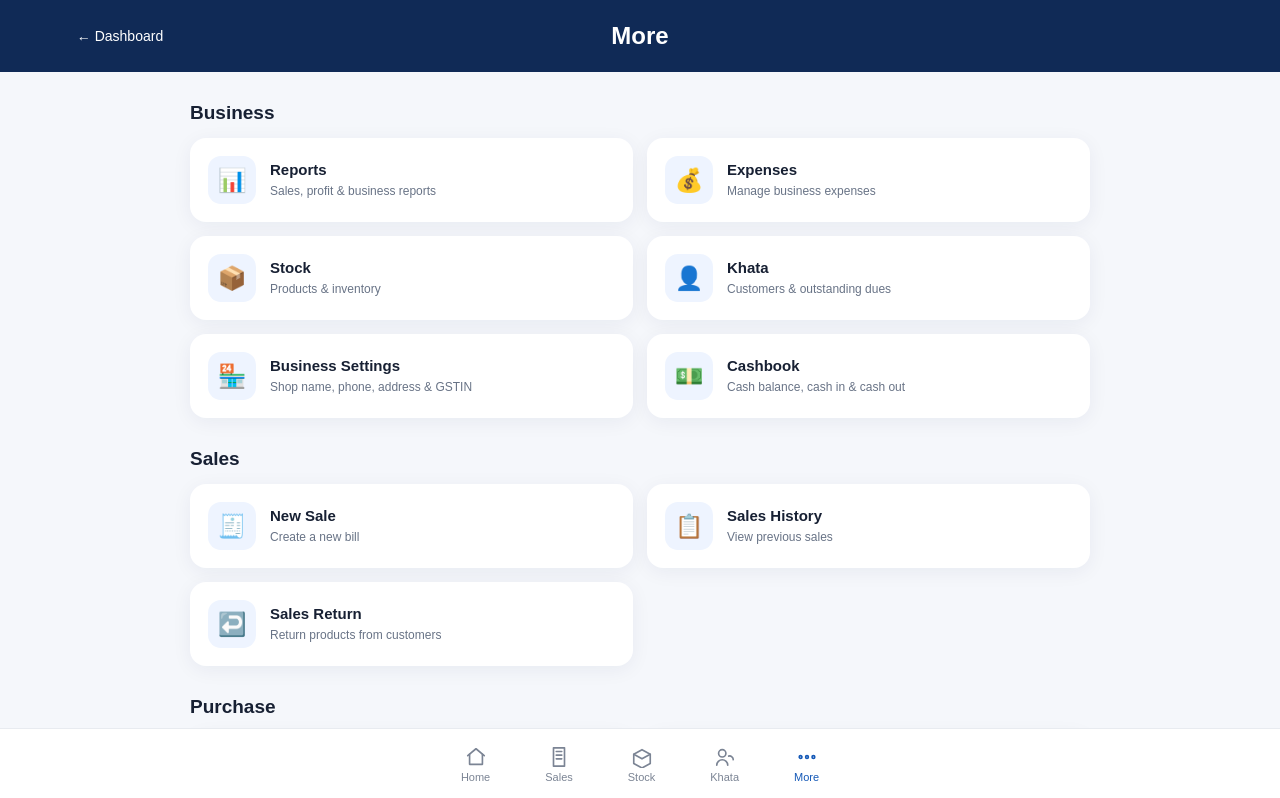
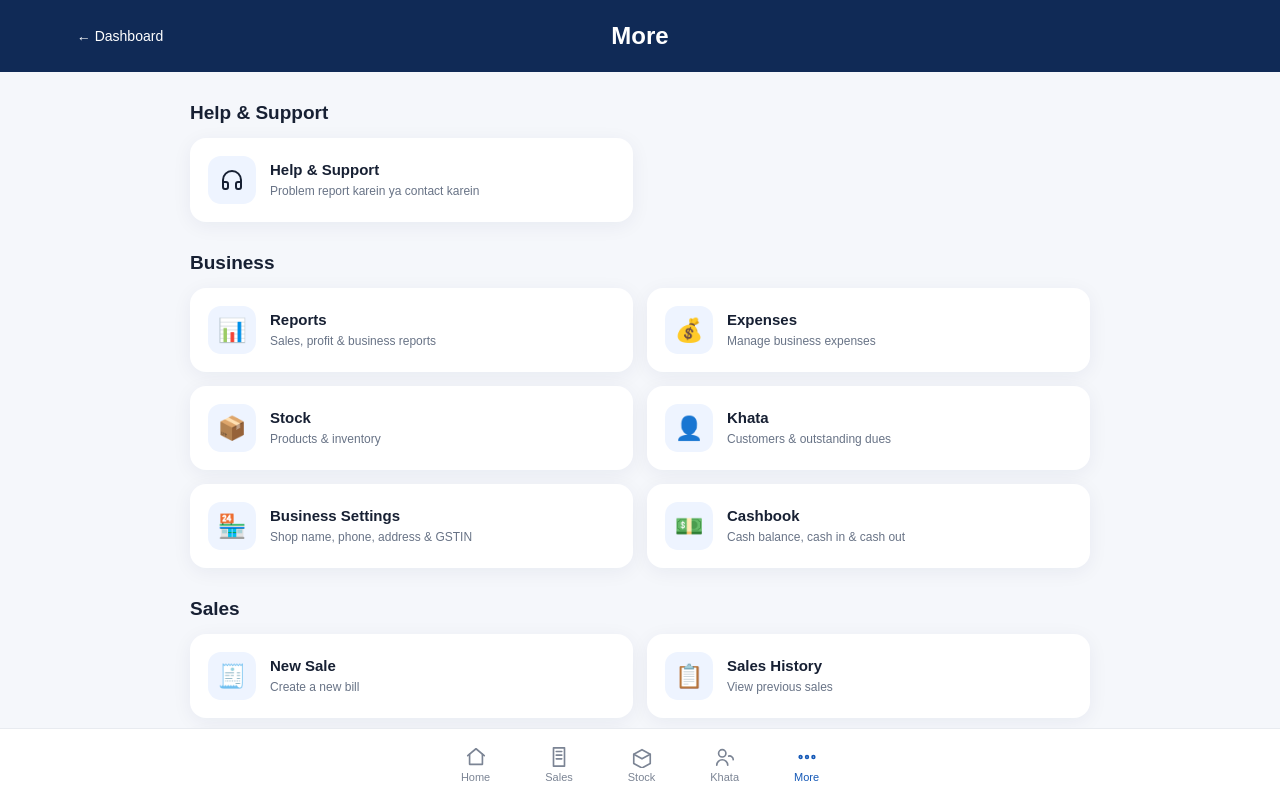
Before and after one commit to sameerkhan86926-a11y/hisabpro, a Next.js app: page /hisabpro/more in a window 1280 px wide. Shown: the top 798 px of the page. Built offline with nearby package versions, Linux system fonts and the light colour scheme; no server answers.

Commit message:
Update page.tsx

```diff
--- a/app/more/page.tsx
+++ b/app/more/page.tsx
@@ -1,6 +1,10 @@
 "use client";
 
+import { useState } from "react";
+
 export default function MorePage() {
+  const [showSupport, setShowSupport] = useState(false);
+
   return (
     <main className="more-page">
 
@@ -9,6 +13,47 @@ export default function MorePage() {
         <h1>More</h1>
         <span></span>
       </header>
+
+      {/* HELP & SUPPORT (NEW SECTION) */}
+      <section className="more-section">
+        <h2>Help & Support</h2>
+
+        <div className="more-grid">
+          <button
+            type="button"
+            onClick={() => setShowSupport(true)}
+            className="more-card"
+            style={{
+              textAlign: "left",
+              background: "#fff",
+              border: "none",
+              cursor: "pointer",
+              width: "100%",
+              fontFamily: "inherit"
+            }}
+          >
+            <div className="more-icon" style={{ display: "flex", alignItems: "center", justifyContent: "center" }}>
+              <svg
+                width="24"
+                height="24"
+                viewBox="0 0 24 24"
+                fill="none"
+                stroke="currentColor"
+                strokeWidth="2"
+                strokeLinecap="round"
+                strokeLinejoin="round"
+              >
+                <path d="M3 18v-6a9 9 0 0 1 18 0v6" />
+                <path d="M21 19a2 2 0 0 1-2 2h-1a2 2 0 0 1-2-2v-3a2 2 0 0 1 2-2h3zM3 19a2 2 0 0 0 2 2h1a2 2 0 0 0 2-2v-3a2 2 0 0 0-2-2H3z" />
+              </svg>
+            </div>
+            <div>
+              <strong>Help & Support</strong>
+              <span>Problem report karein ya contact karein</span>
+            </div>
+          </button>
+        </div>
+      </section>
 
       {/* BUSINESS */}
       <section className="more-section">
@@ -302,6 +347,111 @@ export default function MorePage() {
         </div>
       </section>
 
+      {/* SUPPORT MODAL POPUP */}
+      {showSupport && (
+        <div
+          style={{
+            position: "fixed",
+            inset: 0,
+            backgroundColor: "rgba(0, 0, 0, 0.65)",
+            backdropFilter: "blur(4px)",
+            zIndex: 9999,
+            display: "flex",
+            alignItems: "center",
+            justifyContent: "center",
+            padding: "16px"
+          }}
+        >
+          <div
+            style={{
+              backgroundColor: "#ffffff",
+              width: "100%",
+              maxWidth: "520px",
+              borderRadius: "16px",
+              overflow: "hidden",
+              boxShadow: "0 20px 25px -5px rgba(0, 0, 0, 0.3)",
+              display: "flex",
+              flexDirection: "column",
+              maxHeight: "90vh"
+            }}
+          >
+            {/* Modal Header */}
+            <div
+              style={{
+                display: "flex",
+                alignItems: "center",
+                justifyContent: "space-between",
+                padding: "14px 18px",
+                borderBottom: "1px solid #e2e8f0",
+                backgroundColor: "#f8fafc"
+              }}
+            >
+              <div style={{ display: "flex", alignItems: "center", gap: "8px", fontWeight: "bold", color: "#1e293b", fontSize: "15px" }}>
+                <svg
+                  width="18"
+                  height="18"
+                  viewBox="0 0 24 24"
+                  fill="none"
+                  stroke="#2563eb"
+                  strokeWidth="2"
+                  strokeLinecap="round"
+                  strokeLinejoin="round"
+                >
+                  <path d="M3 18v-6a9 9 0 0 1 18 0v6" />
+                  <path d="M21 19a2 2 0 0 1-2 2h-1a2 2 0 0 1-2-2v-3a2 2 0 0 1 2-2h3zM3 19a2 2 0 0 0 2 2h1a2 2 0 0 0 2-2v-3a2 2 0 0 0-2-2H3z" />
+                </svg>
+                <span>HisabPro Help & Support</span>
+              </div>
+              <button
+                type="button"
+                onClick={() => setShowSupport(false)}
+                style={{
+                  border: "none",
+                  backgroundColor: "#e2e8f0",
+                  borderRadius: "50%",
+                  width: "30px",
+                  height: "30px",
+                  cursor: "pointer",
+                  display: "flex",
+                  alignItems: "center",
+                  justifyContent: "center",
+                  color: "#475569"
+                }}
+              >
+                <svg
+                  width="16"
+                  height="16"
+                  viewBox="0 0 24 24"
+                  fill="none"
+                  stroke="currentColor"
+                  strokeWidth="2.5"
+                  strokeLinecap="round"
+                  strokeLinejoin="round"
+                >
+                  <line x1="18" y1="6" x2="6" y2="18" />
+                  <line x1="6" y1="6" x2="18" y2="18" />
+                </svg>
+              </button>
+            </div>
+
+            {/* Google Form Embed */}
+            <div style={{ flex: 1, overflowY: "auto" }}>
+              <iframe
+                src="https://docs.google.com/forms/d/e/1FAIpQLSeEfgh1laeARcWSzZExLZijSHb4n1nrRCvy9PIWRJCla4-idg/viewform?embedded=true"
+                width="100%"
+                height="650"
+                frameBorder="0"
+                marginHeight={0}
+                marginWidth={0}
+                style={{ border: "none", display: "block" }}
+              >
+                Loading…
+              </iframe>
+            </div>
+          </div>
+        </div>
+      )}
+
       {/* BOTTOM NAV */}
       <nav className="bottom-nav">
 
```
